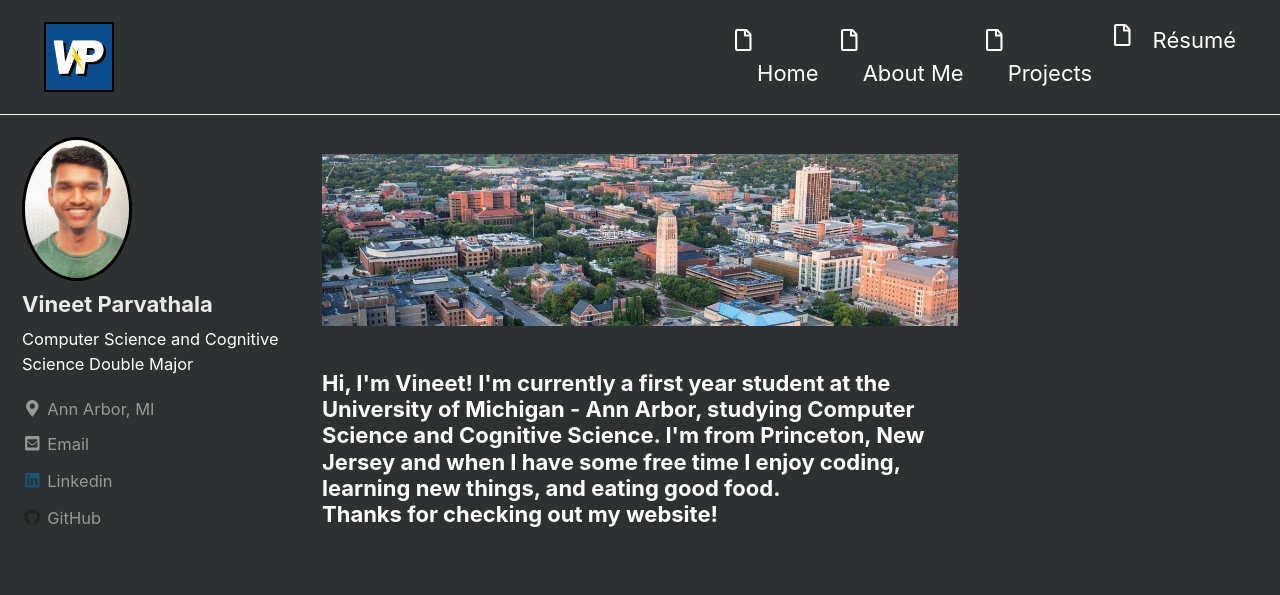
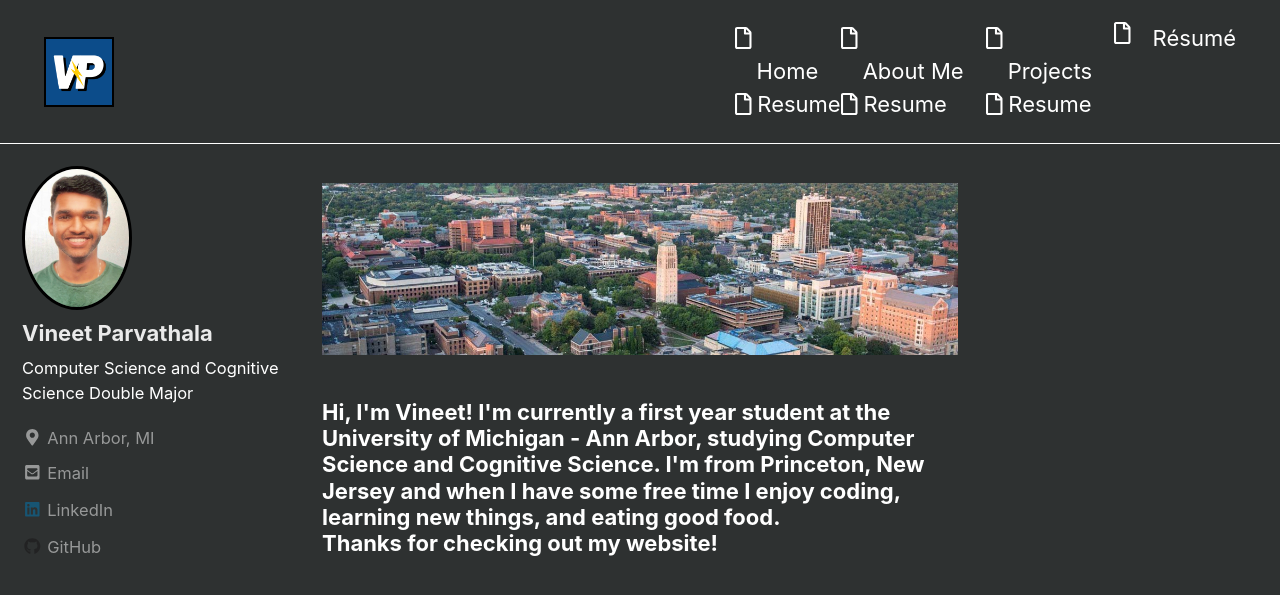
Before and after one commit to vparv/vparv.github.io, a Jekyll site: the page built from index.html, in a window 1280 px wide and 900 px high. Shown: the top 595 px of the window. Built offline with Jekyll 4.4.1, drawn with Linux system fonts in a browser that asks for light colours; cached includes are drawn as plain includes; nearby versions of some CDN libraries; the list of posts is cut into pages by our own code.

Commit message:
updated resume link

```diff
--- a/_includes/author-profile.html
+++ b/_includes/author-profile.html
@@ -108,7 +108,7 @@
       {% if author.linkedin %}
         <li>
           <a href="https://www.linkedin.com/in/{{ author.linkedin }}" itemprop="sameAs" rel="nofollow noopener noreferrer">
-            <i class="fab fa-fw fa-linkedin" aria-hidden="true"></i> Linkedin
+            <i class="fab fa-fw fa-linkedin" aria-hidden="true"></i> LinkedIn
           </a>
         </li>
       {% endif %}
--- a/_includes/masthead.html
+++ b/_includes/masthead.html
@@ -14,6 +14,8 @@
 
             <li class="masthead__menu-item">
               <i class="far fa-file"></i><a href="{{ url }}" {% if link.description %}title="{{ link.description }}"{% endif %}>{{ link.title }}</a>
+              <i class="far fa-file" aria-hidden="true"></i> Resume
+
             </li>
 
           {%- endfor -%}
```
